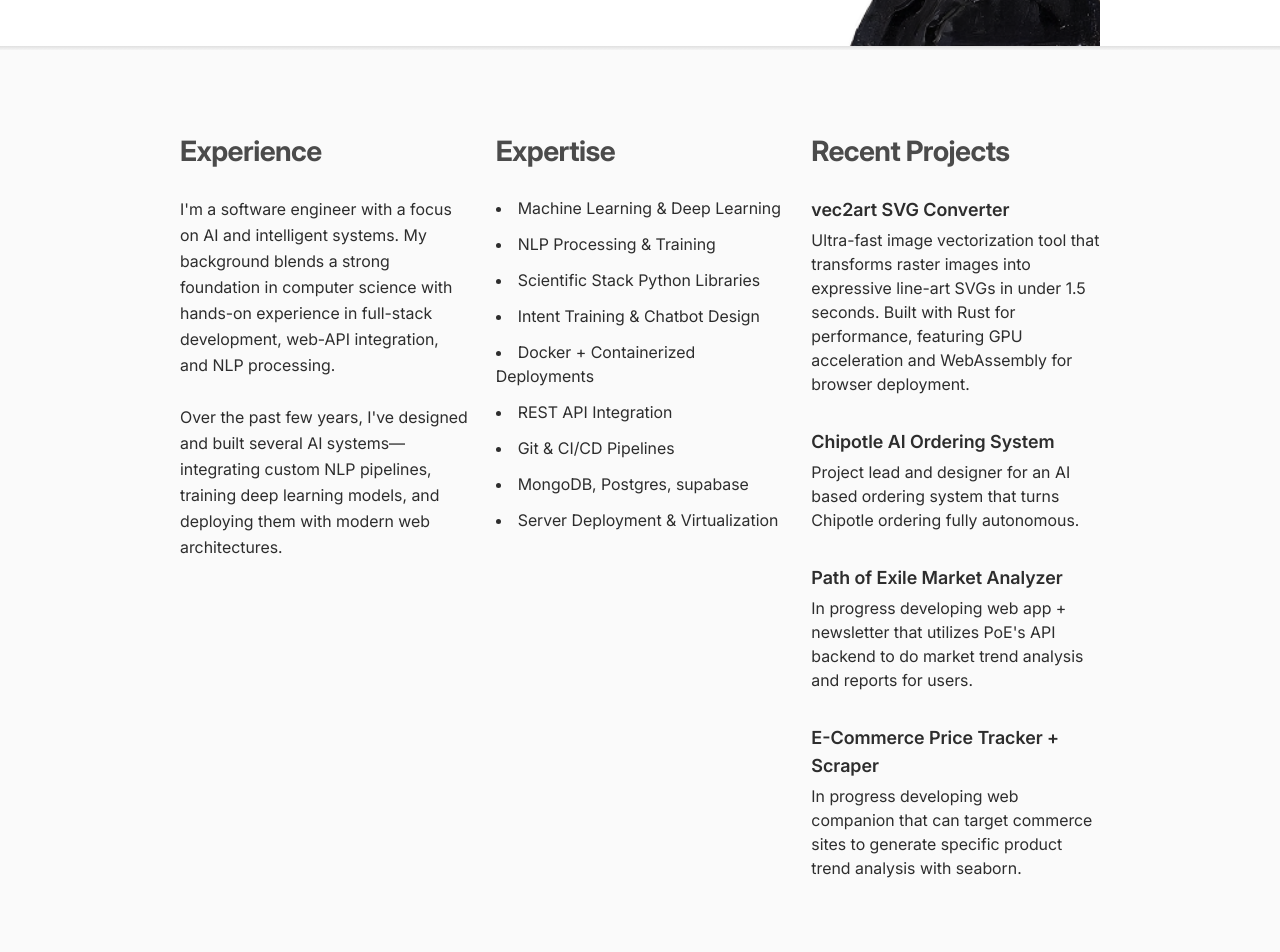
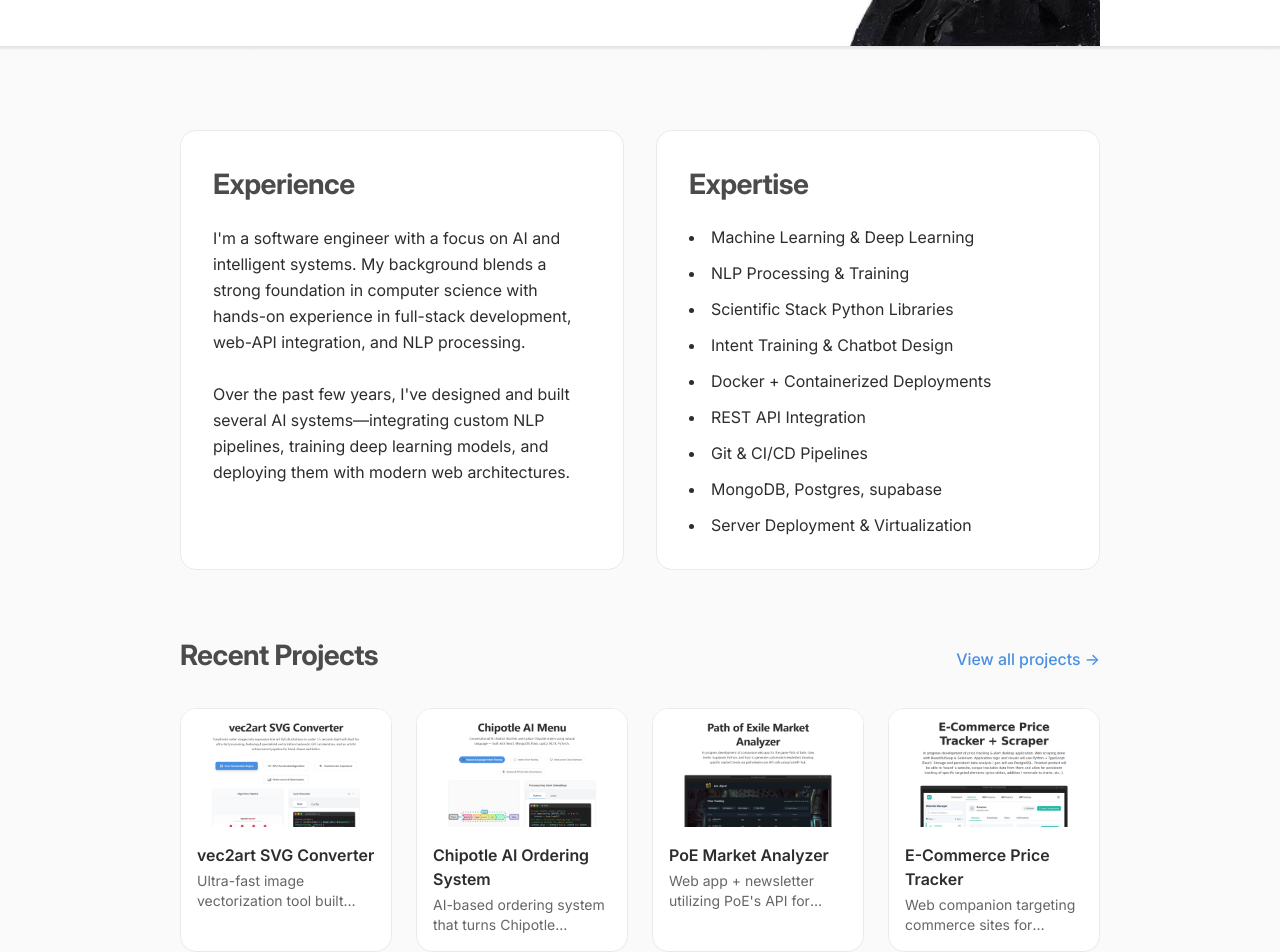
Before and after one commit to robmcdonald5/personalsite, a SvelteKit app: page /about in a window 1280 px wide. Shown: the part 540-1492 px from the top of the page. Built offline with nearby package versions, Linux system fonts and the light colour scheme.

Commit message:
feat: card style added to content of about page

```diff
--- a/src/routes/about/+page.svelte
+++ b/src/routes/about/+page.svelte
@@ -23,13 +23,12 @@
               about
             </h1>
             <p class="text-text-body font-inter font-light text-base lg:text-lg text-center lg:text-left">
-              I'm a software engineer and AI<br />
-              enthusiast based in Texas.
+              Software engineer based in Texas.
             </p>
             <p class="text-black text-sm lg:text-base font-inter font-extralight max-w-full lg:max-w-[280px] text-center lg:text-left">
               I've been working with and building software systems for most of my
               life. Currently I am focused on making AI applications — blending
-              creativity, efficiency, and elegance.
+              art, gaming, and speed.
             </p>
           </div>
 
@@ -44,9 +43,10 @@
     <!-- Content Section -->
     <div class="w-full bg-bg-light flex justify-center items-center flex-grow py-[40px] lg:py-[80px]">
       <section class="w-full max-w-[1440px] px-[5%] lg:px-[180px]">
-        <div class="grid grid-cols-1 lg:grid-cols-3 gap-x-[16px] lg:gap-x-[27px] gap-y-[32px] lg:gap-y-[76px] px-4 lg:px-0">
-          <!-- Experience Column -->
-          <div class="flex flex-col gap-6">
+        <!-- Row 1: Experience + Expertise -->
+        <div class="grid grid-cols-1 lg:grid-cols-2 gap-6 lg:gap-8 px-4 lg:px-0 mb-[40px] lg:mb-[64px]">
+          <!-- Experience Card -->
+          <div class="flex flex-col gap-5 bg-white border border-border-default rounded-2xl p-6 lg:p-8">
             <h2 class="text-text-body text-[20px] lg:text-[28px] font-inter font-bold tracking-[-0.56px]">
               Experience
             </h2>
@@ -60,8 +60,8 @@
               models, and deploying them with modern web architectures.
             </div>
           </div>
-          <!-- Expertise Column -->
-          <div class="flex flex-col gap-6 lg:justify-self-center">
+          <!-- Expertise Card -->
+          <div class="flex flex-col gap-5 bg-white border border-border-default rounded-2xl p-6 lg:p-8">
             <h2 class="text-text-body text-[20px] lg:text-[28px] font-inter font-bold tracking-[-0.56px]">
               Expertise
             </h2>
@@ -77,58 +77,102 @@
               <li>Server Deployment & Virtualization</li>
             </ul>
           </div>
-          <!-- Recent Projects Column -->
-          <div class="flex flex-col gap-6">
+        </div>
+
+        <!-- Row 2: Recent Projects (full width) -->
+        <div class="px-4 lg:px-0">
+          <div class="flex items-baseline justify-between mb-6 lg:mb-8">
             <h2 class="text-text-body text-[20px] lg:text-[28px] font-inter font-bold tracking-[-0.56px]">
               Recent Projects
             </h2>
-            <div class="text-text-heading flex flex-col gap-8">
-              <div>
-                <h3 class="text-lg font-inter font-semibold mb-1">
-                  <a
-                    href="https://vec2art.com"
-                    target="_blank"
-                    rel="noopener noreferrer"
-                    class="text-text-heading hover:text-[#4D4D4D] transition-colors duration-200 hover:underline"
-                  >
-                    vec2art SVG Converter
-                  </a>
-                </h3>
-                <p class="font-inter">
-                  Ultra-fast image vectorization tool that transforms raster images into expressive line-art SVGs in under 1.5 seconds. Built with Rust for performance, featuring GPU acceleration and WebAssembly for browser deployment.
+            <a
+              href="/work"
+              class="text-primary font-inter font-medium text-sm lg:text-base hover:underline transition-colors duration-200"
+            >
+              View all projects &rarr;
+            </a>
+          </div>
+          <div class="grid grid-cols-1 sm:grid-cols-2 lg:grid-cols-4 gap-4 lg:gap-6">
+            <!-- vec2art -->
+            <a
+              href="/work/vec2art"
+              class="group block bg-white border border-border-default rounded-2xl overflow-hidden transition-all duration-300 hover:shadow-lg hover:-translate-y-1 hover:border-primary"
+            >
+              <div class="aspect-video overflow-hidden bg-bg-lighter">
+                <img
+                  src="/project-previews/vec2art.png"
+                  alt="vec2art SVG Converter"
+                  loading="lazy"
+                  class="w-full h-full object-cover transition-transform duration-300 group-hover:scale-105"
+                />
+              </div>
+              <div class="p-4">
+                <h3 class="text-sm lg:text-base font-inter font-semibold text-text-heading mb-1">vec2art SVG Converter</h3>
+                <p class="text-xs lg:text-sm font-inter text-text-muted line-clamp-2">
+                  Ultra-fast image vectorization tool built with Rust, featuring GPU acceleration and WebAssembly.
                 </p>
               </div>
-
-              <div>
-                <h3 class="text-lg font-inter font-semibold mb-1">
-                  Chipotle AI Ordering System
-                </h3>
-                <p class="font-inter">
-                  Project lead and designer for an AI based ordering system that
-                  turns Chipotle ordering fully autonomous.
+            </a>
+            <!-- Chipotle AI -->
+            <a
+              href="/work/ai-menu-chatbot"
+              class="group block bg-white border border-border-default rounded-2xl overflow-hidden transition-all duration-300 hover:shadow-lg hover:-translate-y-1 hover:border-primary"
+            >
+              <div class="aspect-video overflow-hidden bg-bg-lighter">
+                <img
+                  src="/project-previews/ai-menu-chatbot.png"
+                  alt="Chipotle AI Ordering System"
+                  loading="lazy"
+                  class="w-full h-full object-cover transition-transform duration-300 group-hover:scale-105"
+                />
+              </div>
+              <div class="p-4">
+                <h3 class="text-sm lg:text-base font-inter font-semibold text-text-heading mb-1">Chipotle AI Ordering System</h3>
+                <p class="text-xs lg:text-sm font-inter text-text-muted line-clamp-2">
+                  AI-based ordering system that turns Chipotle ordering fully autonomous.
                 </p>
               </div>
-
-              <div>
-                <h3 class="text-lg font-inter font-semibold mb-1">
-                  Path of Exile Market Analyzer
-                </h3>
-                <p class="font-inter">
-                  In progress developing web app + newsletter that utilizes PoE's
-                  API backend to do market trend analysis and reports for users.
+            </a>
+            <!-- PoE Market Analyzer -->
+            <a
+              href="/work/poe-market-analyzer"
+              class="group block bg-white border border-border-default rounded-2xl overflow-hidden transition-all duration-300 hover:shadow-lg hover:-translate-y-1 hover:border-primary"
+            >
+              <div class="aspect-video overflow-hidden bg-bg-lighter">
+                <img
+                  src="/project-previews/poe-market-analyzer.png"
+                  alt="Path of Exile Market Analyzer"
+                  loading="lazy"
+                  class="w-full h-full object-cover transition-transform duration-300 group-hover:scale-105"
+                />
+              </div>
+              <div class="p-4">
+                <h3 class="text-sm lg:text-base font-inter font-semibold text-text-heading mb-1">PoE Market Analyzer</h3>
+                <p class="text-xs lg:text-sm font-inter text-text-muted line-clamp-2">
+                  Web app + newsletter utilizing PoE's API for market trend analysis and reports.
                 </p>
               </div>
-
-              <div>
-                <h3 class="text-lg font-inter font-semibold mb-1">
-                  E-Commerce Price Tracker + Scraper
-                </h3>
-                <p class="font-inter">
-                  In progress developing web companion that can target commerce
-                  sites to generate specific product trend analysis with seaborn.
+            </a>
+            <!-- E-Commerce Price Tracker -->
+            <a
+              href="/work/ecommerce-price-tracker"
+              class="group block bg-white border border-border-default rounded-2xl overflow-hidden transition-all duration-300 hover:shadow-lg hover:-translate-y-1 hover:border-primary"
+            >
+              <div class="aspect-video overflow-hidden bg-bg-lighter">
+                <img
+                  src="/project-previews/ecommerce-price-tracker.png"
+                  alt="E-Commerce Price Tracker"
+                  loading="lazy"
+                  class="w-full h-full object-cover transition-transform duration-300 group-hover:scale-105"
+                />
+              </div>
+              <div class="p-4">
+                <h3 class="text-sm lg:text-base font-inter font-semibold text-text-heading mb-1">E-Commerce Price Tracker</h3>
+                <p class="text-xs lg:text-sm font-inter text-text-muted line-clamp-2">
+                  Web companion targeting commerce sites for product trend analysis with seaborn.
                 </p>
               </div>
-            </div>
+            </a>
           </div>
         </div>
       </section>
```
